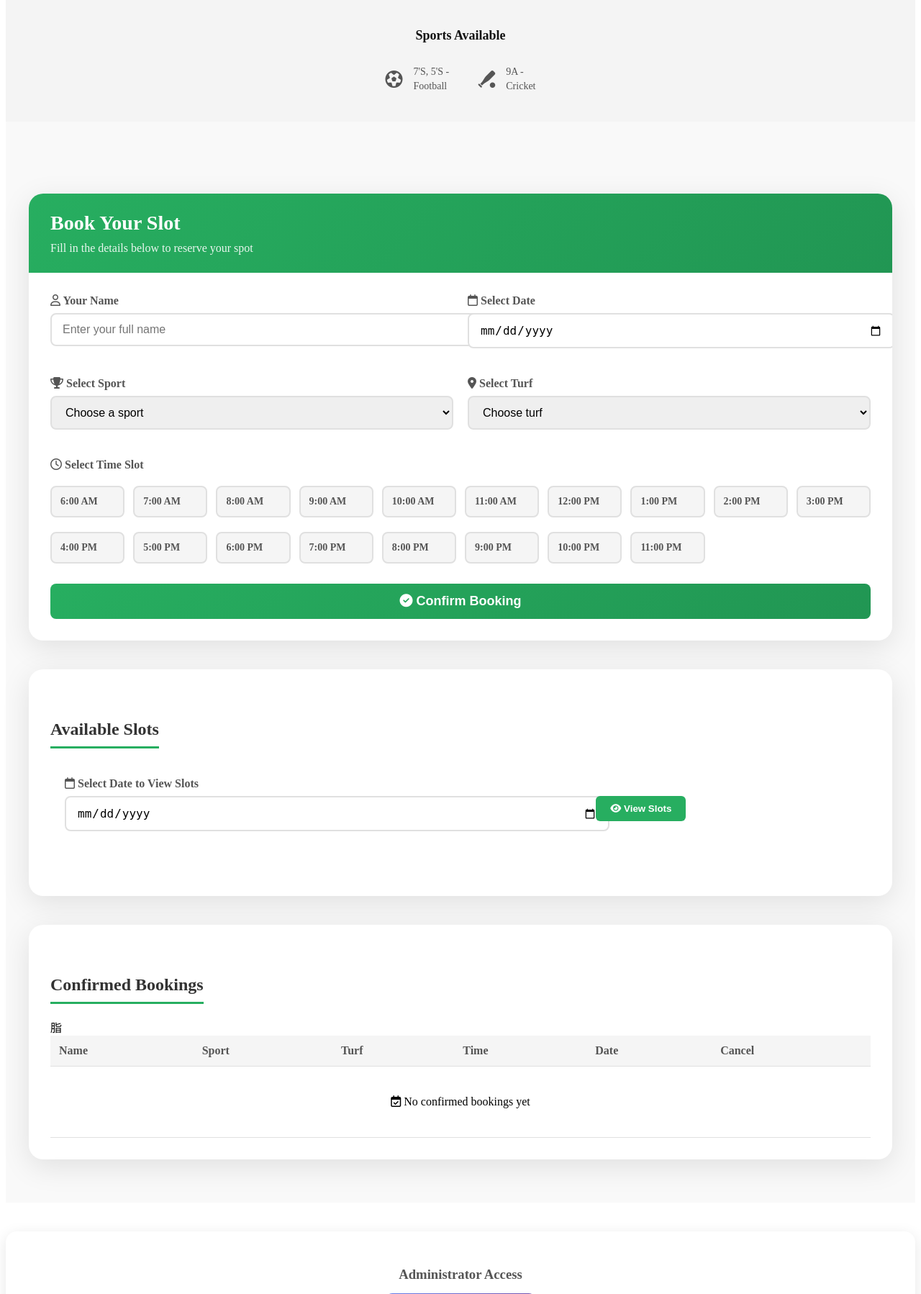
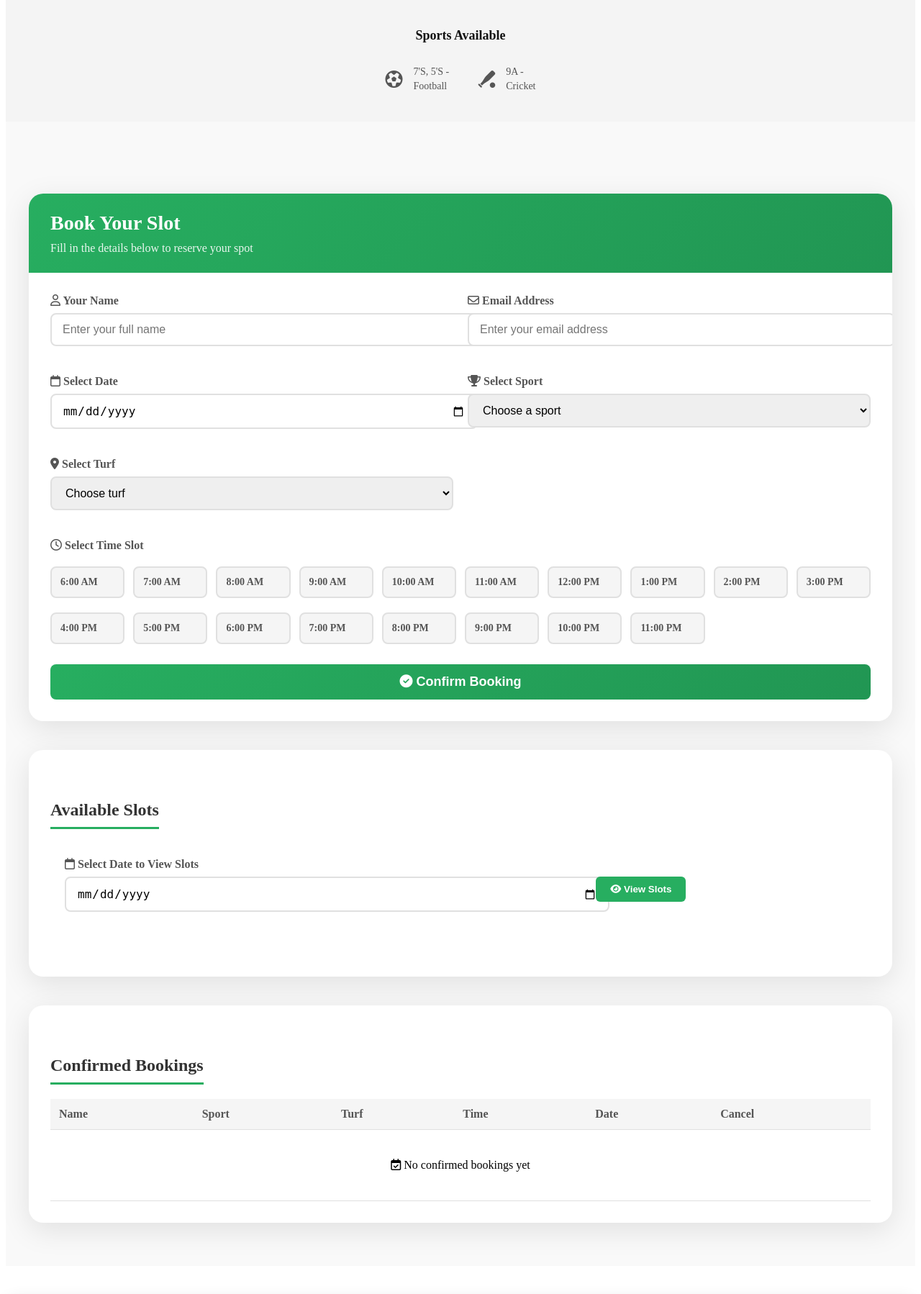
Before and after one commit to neven-mathew/sportscentre, a Flask app: template templates/index.html in a window 1280 px wide. Shown: the part 675-2473 px from the top of the page at 72% size. Run offline with Flask 3, Linux system fonts and the light colour scheme; the template is opened without the code that fills it, so the values that code supplies are empty.

Commit message:
Update index.html

```diff
--- a/templates/index.html
+++ b/templates/index.html
@@ -331,12 +331,17 @@
                             </div>
 
                             <div class="form-group">
-                                <label><i class="fa-regular fa-calendar"></i> Select Date</label>
-                                <input type="date" name="date" min="{{ today_date }}" required>
+                                <label><i class="fa-regular fa-envelope"></i> Email Address</label>
+                                <input type="email" name="email" placeholder="Enter your email address" required>
                             </div>
                         </div>
 
                         <div class="form-row">
+                            <div class="form-group">
+                                <label><i class="fa-regular fa-calendar"></i> Select Date</label>
+                                <input type="date" name="date" min="{{ today_date }}" required>
+                            </div>
+
                             <div class="form-group">
                                 <label><i class="fa-solid fa-trophy"></i> Select Sport</label>
                                 <select name="sport" required>
@@ -345,7 +350,9 @@
                                     <option value="Cricket">🏏 Cricket (9A)</option>
                                 </select>
                             </div>
+                        </div>
 
+                        <div class="form-row">
                             <div class="form-group">
                                 <label><i class="fa-solid fa-map-marker-alt"></i> Select Turf</label>
                                 <select name="turf" required>
@@ -354,6 +361,8 @@
                                     <option value="A2">Turf A2</option>
                                 </select>
                             </div>
+
+                            <div class="form-group"></div>
                         </div>
 
                         <div class="form-group">
@@ -441,7 +450,6 @@
                 </div>
             </div>
 
-            <!-- Available Slots Section -->
             <div class="bookings-table-wrapper">
                 <div style="padding: 30px;">
                     <h2 class="section-title">Available Slots</h2>
@@ -477,7 +485,6 @@
                 </div>
             </div>
 
-            <!-- Confirmed Bookings Table -->
             <div class="bookings-table-wrapper">
                 <div style="padding: 30px;">
                     <h2 class="section-title">Confirmed Bookings</h2>
@@ -485,7 +492,7 @@
                     <div style="overflow-x: auto;">
                         <table class="booking-table">
                             <thead>
-                                脂
+                                <tr>
                                     <th>Name</th>
                                     <th>Sport</th>
                                     <th>Turf</th>
@@ -523,7 +530,6 @@
         </div>
     </section>
 
-    <!-- Prominent Admin Login Section -->
     <div class="admin-footer">
         <h3 style="color: #555; margin-bottom: 15px;">Administrator Access</h3>
         <a href="/login" class="admin-link">
```
